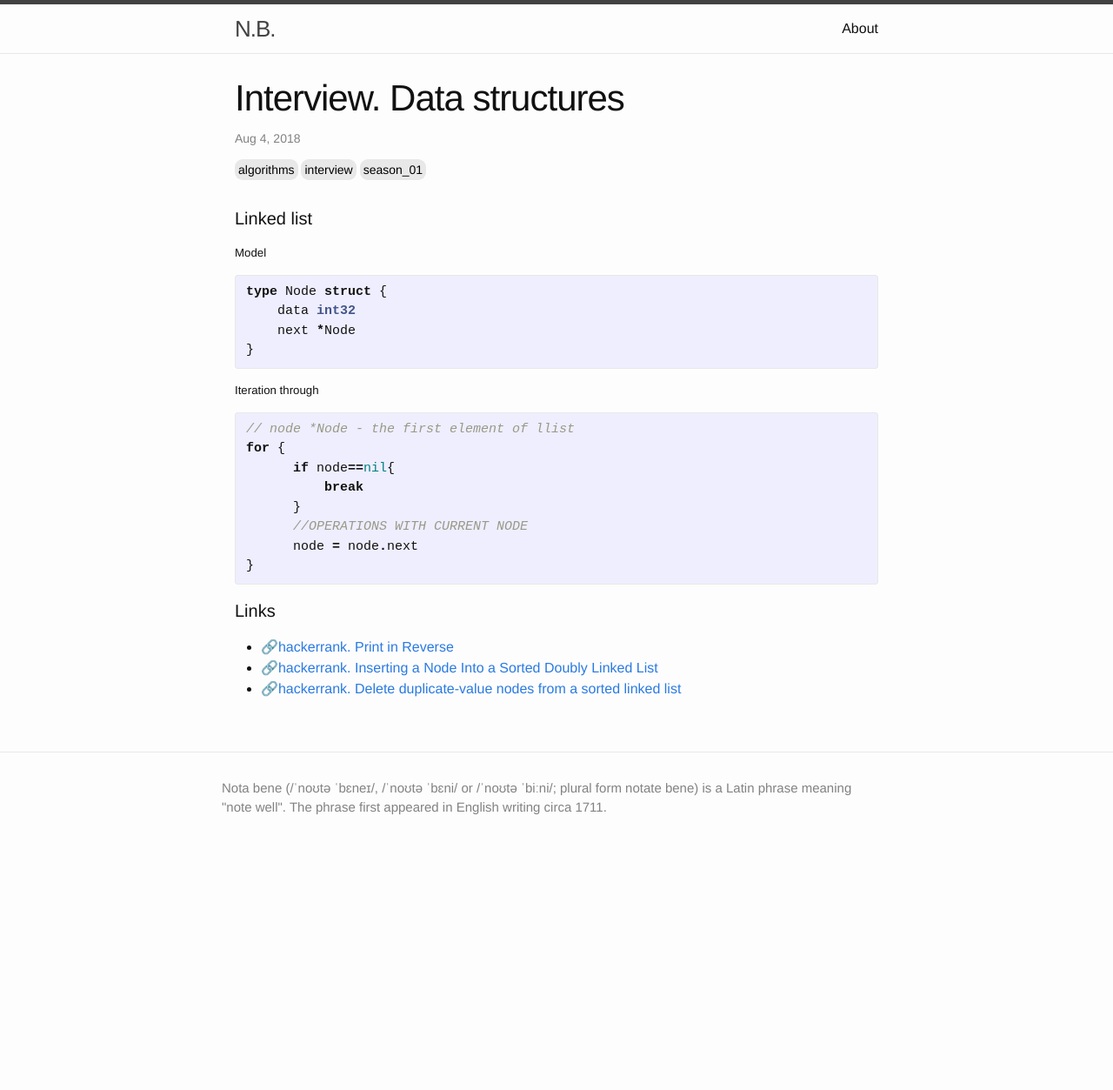
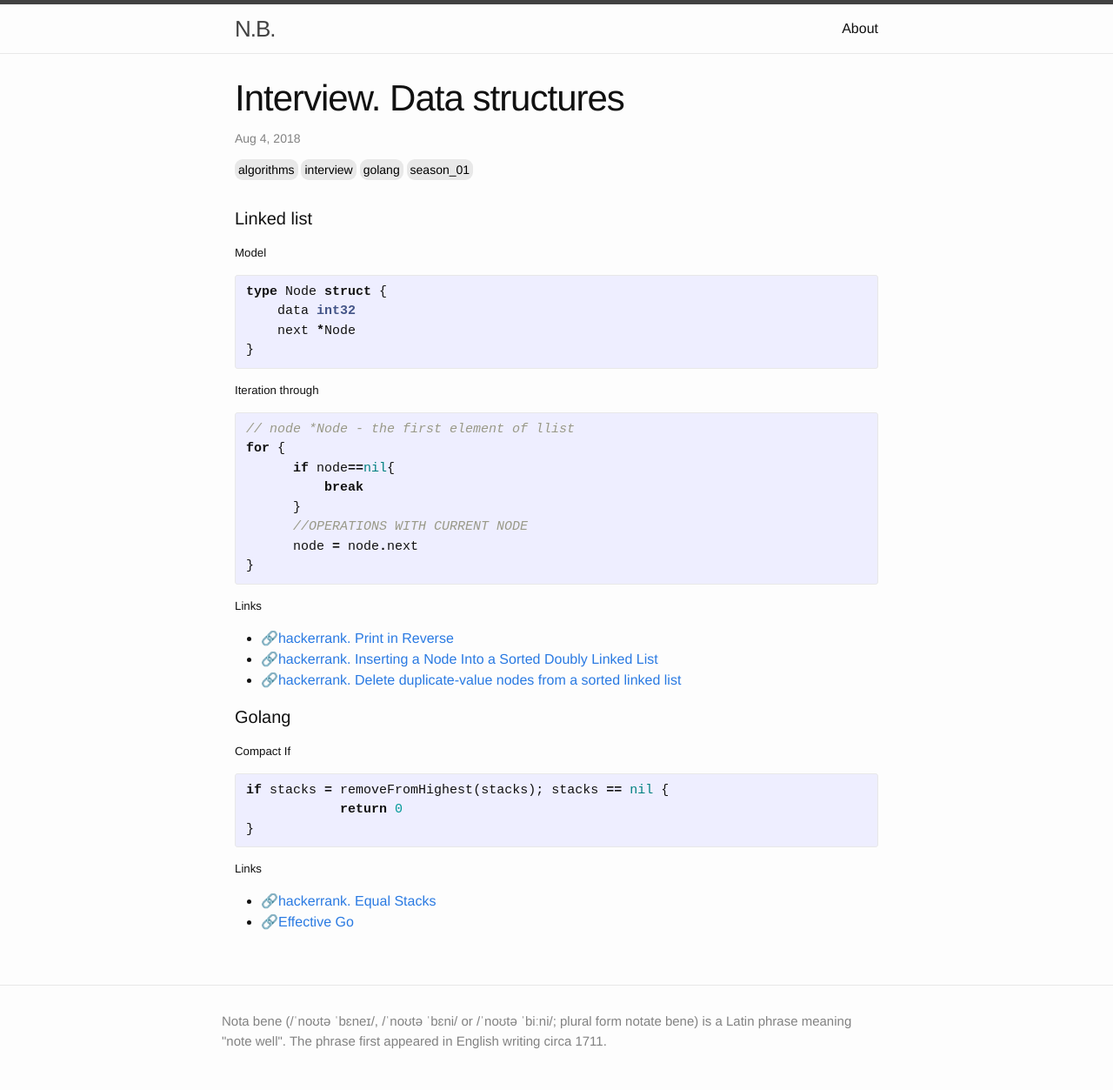
Before and after one commit to zaletniy/zaletniy.github.io, a Jekyll site: the page built from _posts/2018-08-04-algotithms-scalfolds.markdown, in a window 1280 px wide. Shown: the whole page at 87% size. Built offline with Jekyll 4.4.1, drawn with Linux system fonts in a browser that asks for light colours; before the commit the page ends 985 px from its top, so only the background shows below that.

```diff
--- a/_posts/2018-08-04-algotithms-scalfolds.markdown
+++ b/_posts/2018-08-04-algotithms-scalfolds.markdown
@@ -3,7 +3,7 @@ layout: post
 title:  "Interview. Data structures"
 date:   2018-08-04 12:44:45 +0200
 categories: "cheatsheet"
-tags: [algorithms, interview, season_01]
+tags: [algorithms, interview, golang, season_01]
 ---
 #### Linked list
 
@@ -30,7 +30,20 @@ for {
 }
 {% endhighlight %}
 
-#### Links
+##### Links
   + [hackerrank. Print in Reverse](https://www.hackerrank.com/challenges/print-the-elements-of-a-linked-list-in-reverse/submissions)
   + [hackerrank. Inserting a Node Into a Sorted Doubly Linked List](https://www.hackerrank.com/challenges/insert-a-node-into-a-sorted-doubly-linked-list/submissions)
   + [hackerrank. Delete duplicate-value nodes from a sorted linked list](https://www.hackerrank.com/challenges/delete-duplicate-value-nodes-from-a-sorted-linked-list/submissions)
+
+#### Golang
+##### Compact If
+
+{% highlight go %}
+if stacks = removeFromHighest(stacks); stacks == nil {
+            return 0
+}
+{% endhighlight %}
+
+##### Links
+  + [hackerrank. Equal Stacks](https://www.hackerrank.com/challenges/equal-stacks/submissions/code/80440754)
+  + [Effective Go](https://web.archive.org/web/20180326130602/https://golang.org/doc/effective_go.html#if)
```
Also changed, not shown: _posts/2018-08-04-algotithms-scalfolds0.markdown (added, +130 -0 lines), assets/track/mail_signature.gif (added).
